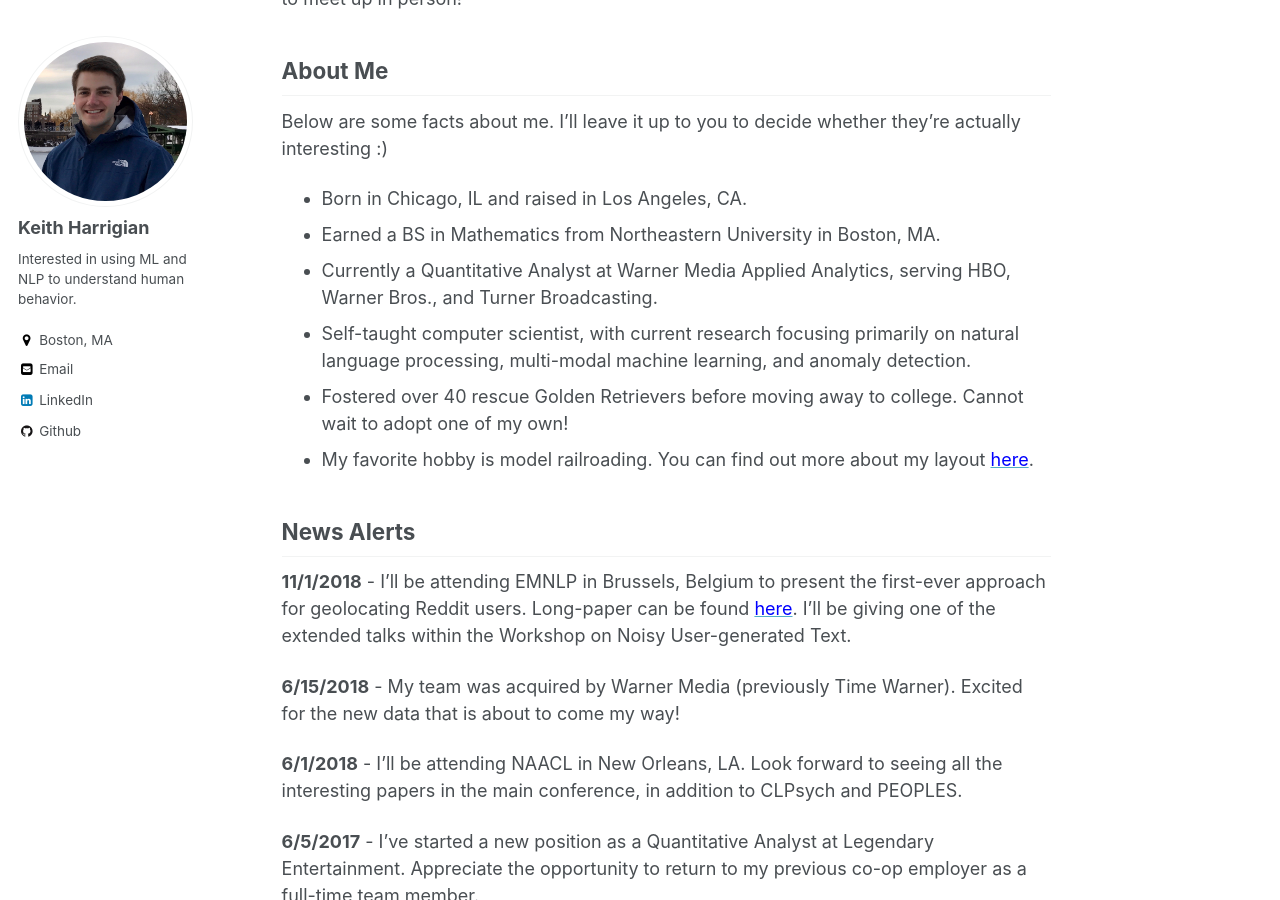
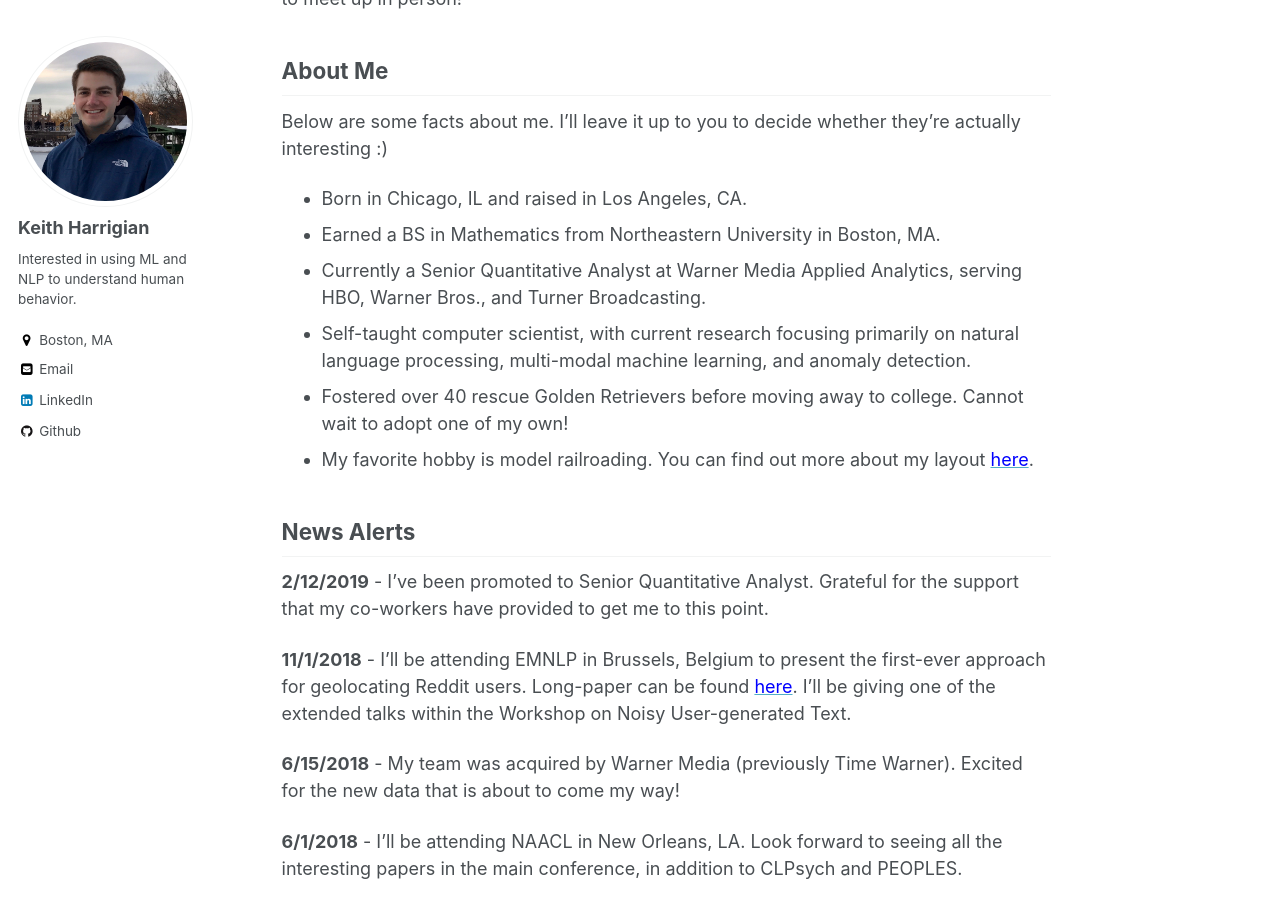
Before and after one commit to kharrigian/kharrigian.github.io, a Jekyll site: the page built from _pages/about.md, in a window 1280 px wide and 900 px high, scrolled down 255 px. Built offline with Jekyll 4.4.1, drawn with Linux system fonts in a browser that asks for light colours.

Commit message:
Promotion

```diff
--- a/_pages/about.md
+++ b/_pages/about.md
@@ -16,13 +16,15 @@ Below are some facts about me. I'll leave it up to you to decide whether they're
 
 * Born in Chicago, IL and raised in Los Angeles, CA.
 * Earned a BS in Mathematics from Northeastern University in Boston, MA.
-* Currently a Quantitative Analyst at Warner Media Applied Analytics, serving HBO, Warner Bros., and Turner Broadcasting.
+* Currently a Senior Quantitative Analyst at Warner Media Applied Analytics, serving HBO, Warner Bros., and Turner Broadcasting.
 * Self-taught computer scientist, with current research focusing primarily on natural language processing, multi-modal machine learning, and anomaly detection.
 * Fostered over 40 rescue Golden Retrievers before moving away to college. Cannot wait to adopt one of my own!
 * My favorite hobby is model railroading. You can find out more about my layout [<span style="color:blue">here</span>](https://kharrigian.github.io/hobbies/).
 
 
 ## News Alerts
+
+**2/12/2019** - I've been promoted to Senior Quantitative Analyst. Grateful for the support that my co-workers have provided to get me to this point.
 
 **11/1/2018** - I'll be attending EMNLP in Brussels, Belgium to present the first-ever approach for geolocating Reddit users. Long-paper can be found [<span style="color:blue">here</span>](http://aclweb.org/anthology/W18-6103). I'll be giving one of the extended talks within the Workshop on Noisy User-generated Text.
 
```
